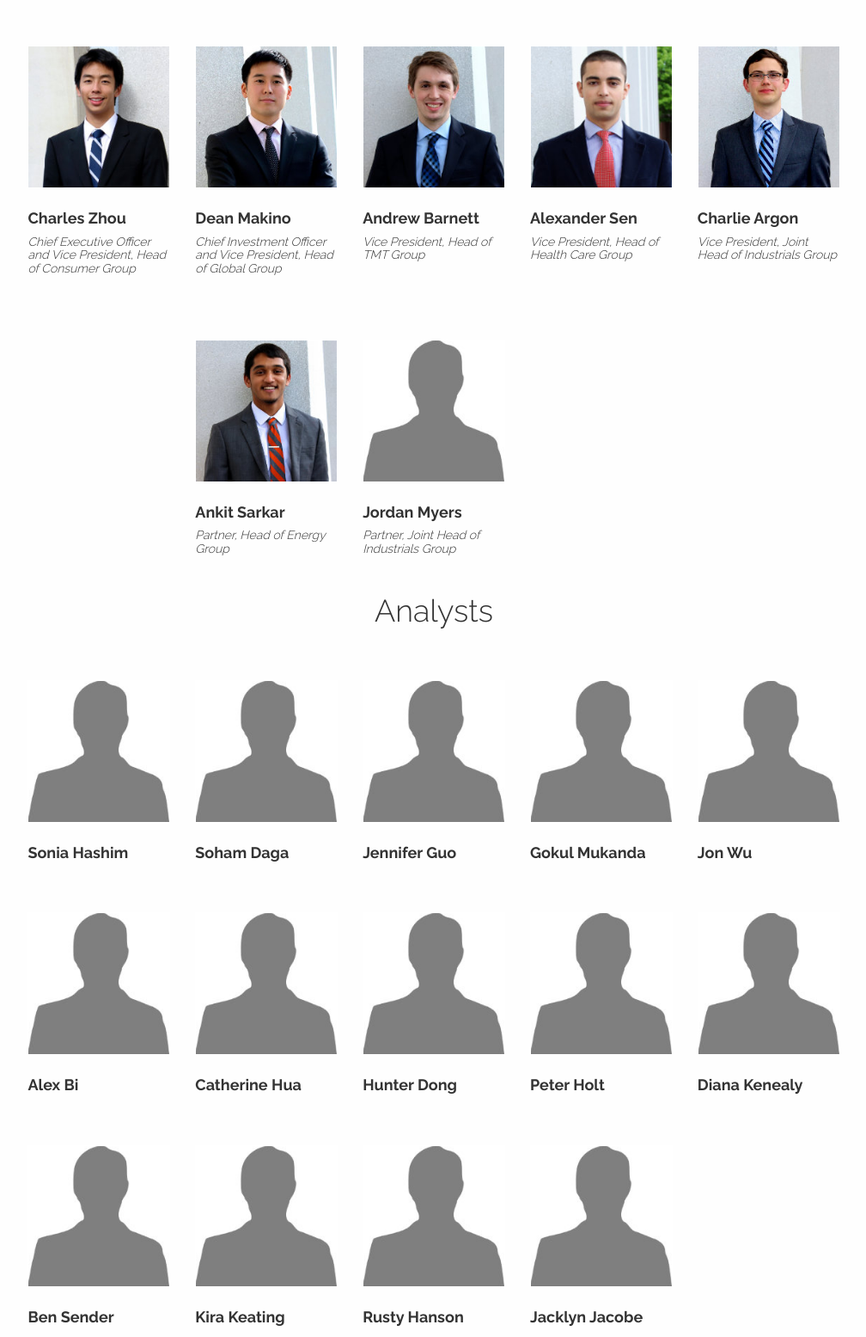
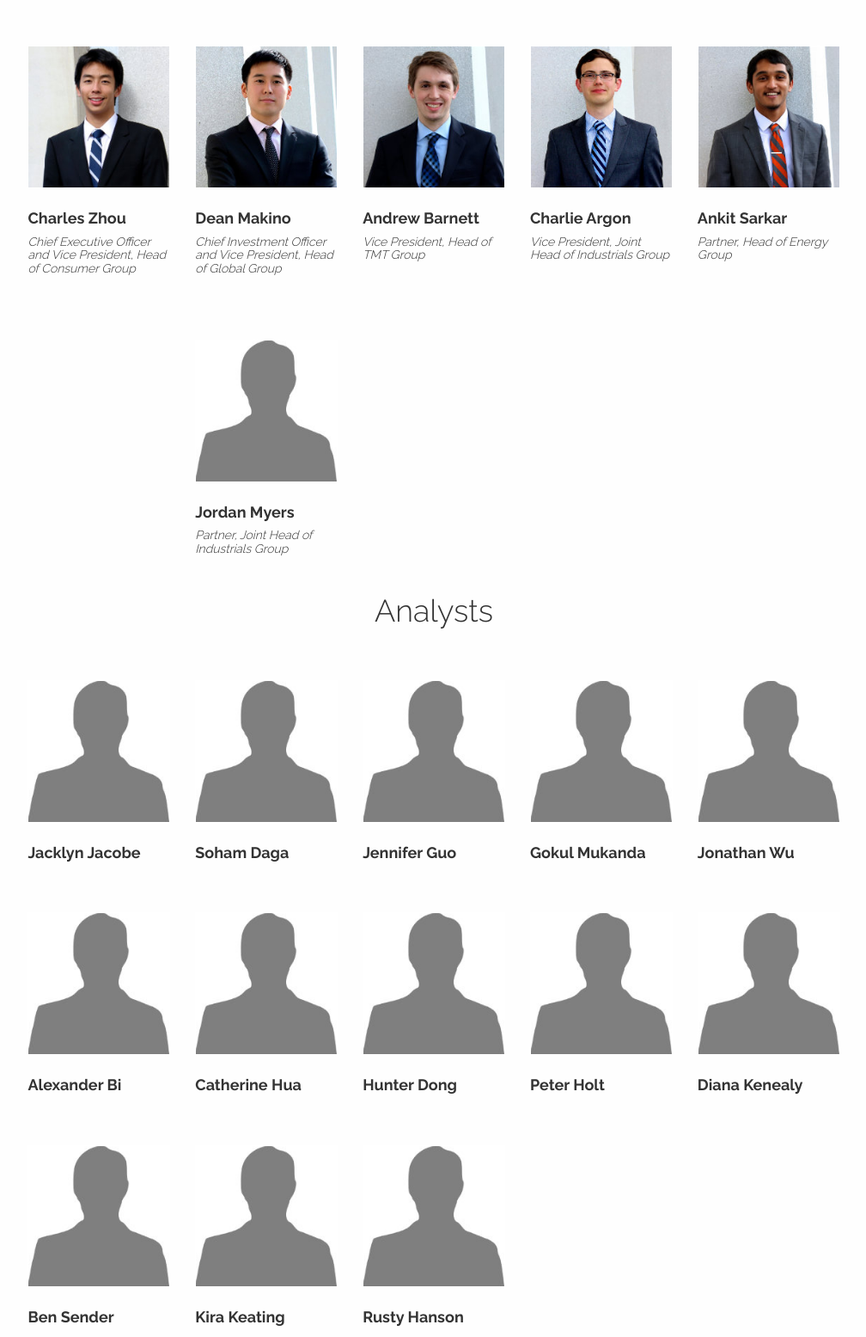
Before and after one commit to charleslzhou/TCM, a website: page team.html in a window 1280 px wide. Shown: the part 194-1749 px from the top of the page at 86% size, without its empty margins (135-1143 px from the left). Drawn offline with nearby package versions, Linux system fonts and the light colour scheme.

Commit message:
People Change

```diff
--- a/team.html
+++ b/team.html
@@ -141,33 +141,6 @@ f<!DOCTYPE html>
 	</div>
 
 	<div class="span2 team">
-	  <a data-toggle="modal" data-target="#alex-bio">
-	    <img src="./assets/img/Alex_Sen.jpg" title="View bio">
-	    <p><h4>Alexander Sen</h4>
-	      <h5><em>Vice President, Head of Health Care Group</em></h5></p>
-	  </a>
-	</div>
-	<div class="modal fade" id="alex-bio" tabindex="-1" role="dialog" aria-labelledby="alexModalLabel" aria-hidden="true">
-	  <div class="modal-dialog">
-	    <div class="modal-content">
-	      <div class="modal-header">
-		<button type="button" class="close" data-dismiss="modal"><span aria-hidden="true">&times;</span><span class="sr-only">Close</span></button>
-		<h4 class="modal-title" id="myModalLabel">Alexander Sen</h4>
-		<h5>Vice President, Head of Health Care Group</h5>
-	      </div>
-	      <div class="modal-body">
-		<div class="row">
-		  <div class="span3 modal-image"><img src="./assets/img/Alex_Sen.jpg"></div>
-		  <div class="span8">
-		    Alex is a junior from London, UK, majoring in Molecular Biology at Princeton. He first started investing in 2012, and since then has managed a small portfolio in his spare time. He spent his summer of 2012 at Fidelity, spent his summer of 2013 at the boutique investment bank KBW, and will spend his summer of 2014 at Blackstone.
-		  </div>
-		</div>
-	      </div>
-	    </div>
-	  </div>
-	</div>
-
-	<div class="span2 team">
 	  <a data-toggle="modal" data-target="#charlie-bio">
 	    <img src="./assets/img/Charlie_Argon.jpg" title="View bio">
 	    <p><h4>Charlie Argon</h4>
@@ -186,18 +159,14 @@ f<!DOCTYPE html>
 		<div class="row">
 		  <div class="span3 modal-image"><img src="./assets/img/Charlie_Argon.jpg"></div>
 		  <div class="span8">
-		    Charlie is a sophomore from Arlington, VA, majoring in East Asian Studies at Princeton. He started investing in mutual funds around 2005, and entered the stock market in 2008. Additionally, he has written research reports for SeekingAlpha, and ran his high school investing club. He will spend his summer of 2014 in the Princeton in Beijing Program.
+		   Charlie is a sophomore from Arlington, VA, majoring in East Asian Studies at Princeton. He started investing in mutual funds around 2005, and entered the stock market in 2008. Additionally, he has written research reports for SeekingAlpha, and ran his high school investing club. He will spend his summer of 2014 in the Princeton in Beijing Program.
 		  </div>
 		</div>
 	      </div>
 	    </div>
 	  </div>
 	</div>
-	<div class="span1"></div>
-      </div>
 
-      <div class="row-fluid team-block">
-	<div class="span3"></div>
 	<div class="span2 team">
 	  <a data-toggle="modal" data-target="#ankit-bio">
 	    <img src="./assets/img/Ankit_Sarkar.jpg" title="View bio">
@@ -224,6 +193,11 @@ f<!DOCTYPE html>
 	    </div>
 	  </div>
 	</div>
+	<div class="span1"></div>
+      </div>
+
+      <div class="row-fluid team-block">
+	<div class="span3"></div>
 	<div class="span2 team">
 	  <a data-toggle="modal" data-target="#jordan-bio">
 	    <img src="./assets/img/placeholder.jpg" title="View bio">
@@ -232,6 +206,32 @@ f<!DOCTYPE html>
 	  </a>
 	</div>
 	<div class="modal fade" id="jordan-bio" tabindex="-1" role="dialog" aria-labelledby="jordanModalLabel" aria-hidden="true">
+	  <div class="modal-dialog">
+	    <div class="modal-content">
+	      <div class="modal-header">
+		<button type="button" class="close" data-dismiss="modal"><span aria-hidden="true">&times;</span><span class="sr-only">Close</span></button>
+		<h4 class="modal-title" id="myModalLabel">Jodan Myers</h4>
+		<h5>Partner, Joint Head of Industrials Group</h5>
+	      </div>
+	      <div class="modal-body">
+		<div class="row">
+		  <div class="span3 modal-image"><img src="./assets/img/placeholder.jpg"></div>
+		  <div class="span8">
+		    Jordan is a junior from Durham, NC, majoring in Operations Research and Financial Engineering with a Computer Science certificate at Princeton. He spent his summer of 2013 at Duke Translational Research Institute performing data analysis. He will spend his summer of 2014 improving computational efficiency at the Institute of Pure and Applied Mathematics in Rio de Janeiro.
+		  </div>
+		</div>
+	      </div>
+	    </div>
+	  </div>
+	</div>
+<!-- 	<div class="span2 team">
+	  <a data-toggle="modal" data-target="#jordan-bio">
+	    <img src="./assets/img/placeholder.jpg" title="View bio">
+	    <p><h4>Jordan Myers</h4>
+	      <h5><em>Partner, Joint Head of Industrials Group</em></h5></p>
+	  </a>
+	</div> -->
+	<!-- <div class="modal fade" id="jordan-bio" tabindex="-1" role="dialog" aria-labelledby="jordanModalLabel" aria-hidden="true">
 	  <div class="modal-dialog">
 	    <div class="modal-content">
 	      <div class="modal-header">
@@ -249,7 +249,7 @@ f<!DOCTYPE html>
 	      </div>
 	    </div>
 	  </div>
-	</div>
+	</div> -->
 	<div class="span3"></div>
       </div>
 
@@ -257,23 +257,23 @@ f<!DOCTYPE html>
       <div class="row-fluid team-block">
 	<div class="span1"></div>
 	<div class="span2 team">
-	  <a data-toggle="modal" data-target="#sonia-bio">
+	  <a data-toggle="modal" data-target="#jacklyn-bio">
 	    <img src="./assets/img/placeholder.jpg" title="View bio">
-	    <p><h4>Sonia Hashim</h4>
+	    <p><h4>Jacklyn Jacobe</h4>
 	  </a>
 	</div>
-	<div class="modal fade" id="sonia-bio" tabindex="-1" role="dialog" aria-labelledby="soniaModalLabel" aria-hidden="true">
+	<div class="modal fade" id="jacklyn-bio" tabindex="-1" role="dialog" aria-labelledby="jacklynModalLabel" aria-hidden="true">
 	  <div class="modal-dialog">
 	    <div class="modal-content">
 	      <div class="modal-header">
 		<button type="button" class="close" data-dismiss="modal"><span aria-hidden="true">&times;</span><span class="sr-only">Close</span></button>
-		<h4 class="modal-title" id="myModalLabel">Sonia Hashim</h4>
+		<h4 class="modal-title" id="myModalLabel">Jacklyn Jacobe</h4>
 	      </div>
 	      <div class="modal-body">
 		<div class="row">
 		  <div class="span3 modal-image"><img src="./assets/img/placeholder.jpg"></div>
 		  <div class="span8">
-		    Sonia is a sophomore from Saratoga, California majoring in Computer Science with a Finance certificate at Princeton. She began investing in fall of her first semester at Princeton in 2013 with a student group, Smart Woman Securities, and has been delving deeper into the field since then.
+		    Jacklyn Jacobe is a Sophomore from Houston, Texas, majoring in Economics with a finance certificate at Princeton. She became interested in investing after interning at Fayez Sarofim & Co. She spent her summer of 2014 taking classes at the London School of Economics.
 		  </div>
 		</div>
 	      </div>
@@ -355,7 +355,7 @@ f<!DOCTYPE html>
 	<div class="span2 team">
 	  <a data-toggle="modal" data-target="#jon-bio">
 	    <img src="./assets/img/placeholder.jpg" title="View bio">
-	    <p><h4>Jon Wu</h4>
+	    <p><h4>Jonathan Wu</h4>
 	  </a>
 	</div>
 	<div class="modal fade" id="jon-bio" tabindex="-1" role="dialog" aria-labelledby="jonModalLabel" aria-hidden="true">
@@ -363,7 +363,7 @@ f<!DOCTYPE html>
 	    <div class="modal-content">
 	      <div class="modal-header">
 		<button type="button" class="close" data-dismiss="modal"><span aria-hidden="true">&times;</span><span class="sr-only">Close</span></button>
-		<h4 class="modal-title" id="myModalLabel">Jon Wu</h4>
+		<h4 class="modal-title" id="myModalLabel">Jonathan Wu</h4>
 	      </div>
 	      <div class="modal-body">
 		<div class="row">
@@ -383,7 +383,7 @@ f<!DOCTYPE html>
 	<div class="span2 team">
 	  <a data-toggle="modal" data-target="#alexbi-bio">
 	    <img src="./assets/img/placeholder.jpg" title="View bio">
-	    <p><h4>Alex Bi</h4>
+	    <p><h4>Alexander Bi</h4>
 	  </a>
 	</div>
 	<div class="modal fade" id="alexbi-bio" tabindex="-1" role="dialog" aria-labelledby="alexbiModalLabel" aria-hidden="true">
@@ -391,7 +391,7 @@ f<!DOCTYPE html>
 	    <div class="modal-content">
 	      <div class="modal-header">
 		<button type="button" class="close" data-dismiss="modal"><span aria-hidden="true">&times;</span><span class="sr-only">Close</span></button>
-		<h4 class="modal-title" id="myModalLabel">Alex Bi</h4>
+		<h4 class="modal-title" id="myModalLabel">Alexander Bi</h4>
 	      </div>
 	      <div class="modal-body">
 		<div class="row">
@@ -576,7 +576,7 @@ f<!DOCTYPE html>
 	    </div>
 	  </div>
 	</div>
-	<div class="span2 team">
+	<!-- <div class="span2 team">
 	  <a data-toggle="modal" data-target="#jacklyn-bio">
 	    <img src="./assets/img/placeholder.jpg" title="View bio">
 	    <p><h4>Jacklyn Jacobe</h4>
@@ -601,6 +601,9 @@ f<!DOCTYPE html>
 	    </div>
 	  </div>
 	</div>
+      </div> -->
+
+      <div class="span3"></div>
       </div>
 
       <h1 class="team-header">Advisors</h1>
```
Also changed, not shown: 2 other files.
